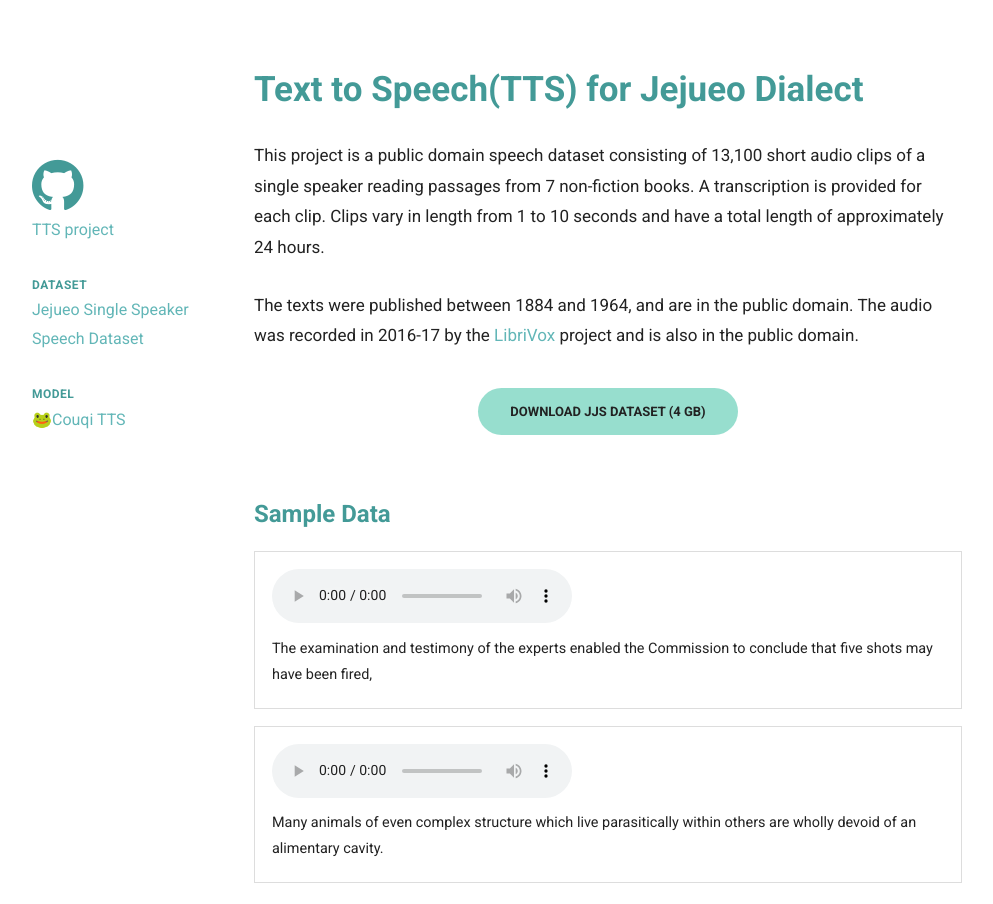
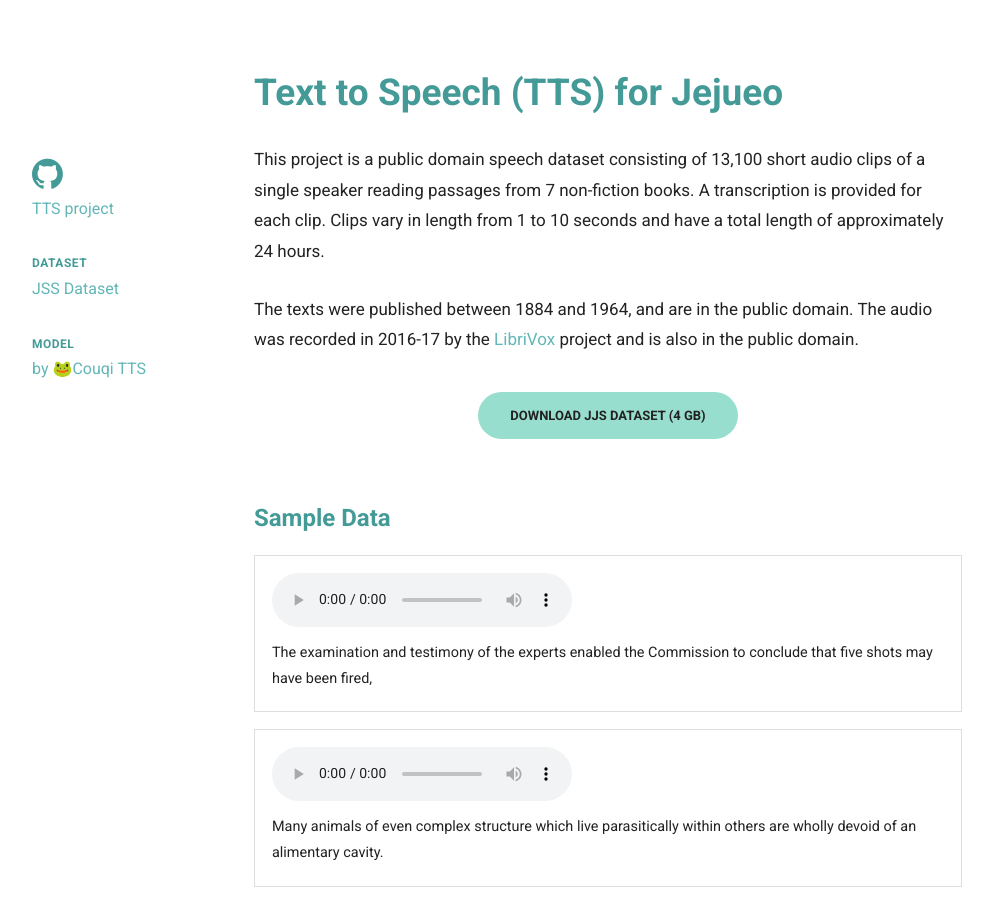
Before and after one commit to watchstep/glow-tts-jejueo-demo, a plain HTML site: page index.html in a window 1280 px wide. Shown: the whole page, without its empty margins (128-1121 px from the left). Drawn offline with Linux system fonts and the light colour scheme.

Commit message:
fix: update index.html

```diff
--- a/index.html
+++ b/index.html
@@ -37,7 +37,7 @@ b {
   font-weight: 700
 }
 h1 {
-  font-size: 35px;
+  font-size: 37px;
   font-weight: 700;
   line-height: 1.3;
   color: #439A97;
@@ -148,15 +148,15 @@ p.download a:hover {
   <div class="container">
     <div class="content">
       <div id="side" class="col">
-        <div class="key"><i class="fa fa-github fa-5x"></i></div>
+        <div class="key"><i class="fa fa-github fa-3x"></i></div>
         <div class="value"><a href="https://github.com/watchstefa-3xp/glow-tts-jejueo-dialect">TTS project</a></div>
         <div class="key">Dataset</div>
-        <div class="value">Jejueo Single Speaker Speech Dataset</div>
+        <div class="value"><a href="https://github.com/kakaobrain/jejueo">JSS Dataset</a></div>
         <div class="key">Model</div>
-        <div class="value">🐸Couqi TTS</div>
+        <div class="value">by <a href="https://tts.readthedocs.io/en/latest/index.html">🐸Couqi TTS</a></div>
       </div>
       <div id="main" class="col">
-        <h1>Text to Speech(TTS) for Jejueo Dialect</h1>
+        <h1>Text to Speech (TTS) for Jejueo</h1>
         <p>
 This project is a public domain speech dataset consisting of 13,100 short audio clips
 of a single speaker reading passages from 7 non-fiction books. A transcription is provided for each clip.
```
